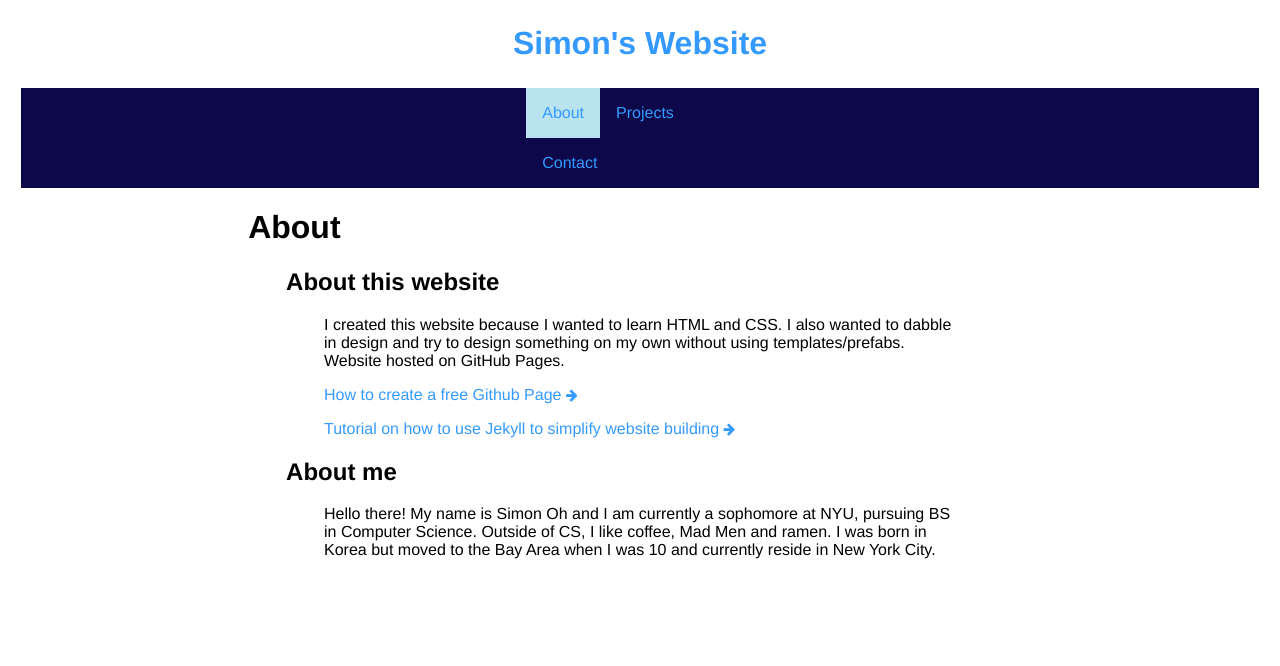
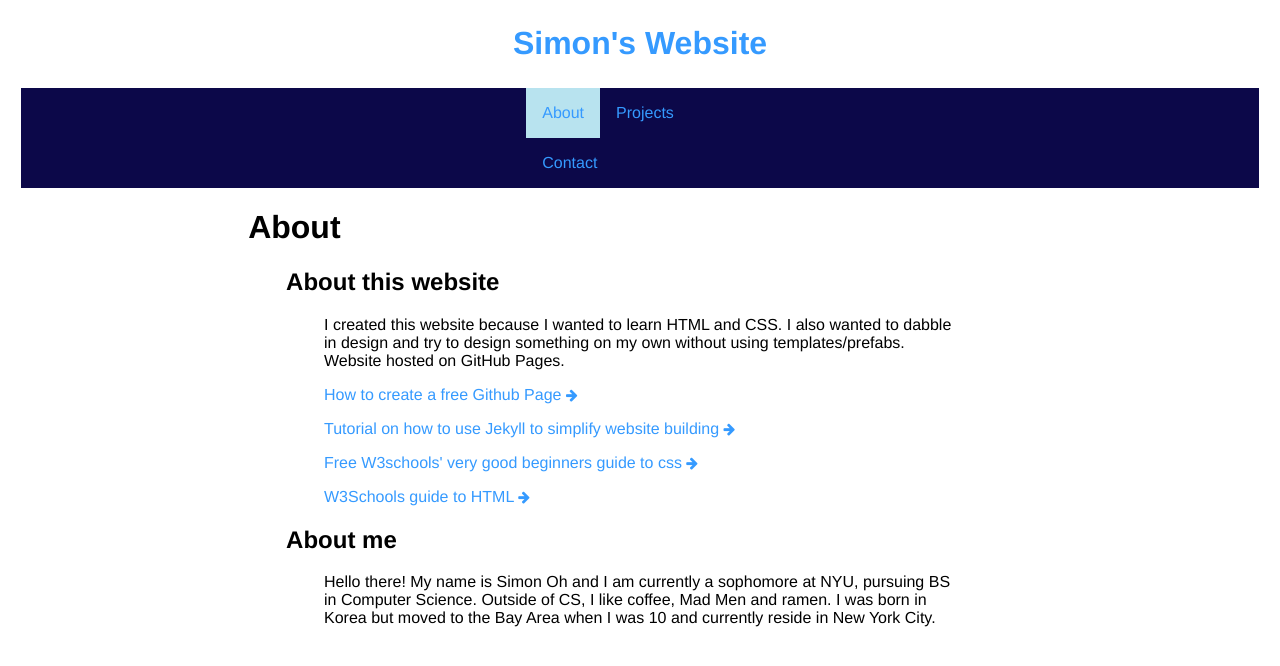
Before and after one commit to simon0h/simon0h.github.io, a Jekyll site: the page built from about/index.html, in a window 1280 px wide. Shown: the top 666 px of the page. Built offline with Jekyll 4.4.1, drawn with Linux system fonts in a browser that asks for light colours.

Commit message:
Update index.html

```diff
--- a/about/index.html
+++ b/about/index.html
@@ -26,6 +26,8 @@
 		<p> I created this website because I wanted to learn HTML and CSS. I also wanted to dabble in design and try to design something on my own without using templates/prefabs. Website hosted on GitHub Pages. </p>
 		<p title = "pages.github.com"><a href="https://pages.github.com/"><p class = "links"> How to create a free Github Page <i class="fa fa-arrow-right" style="font-size:85%;"></i></a></p>
 		<p title = "jmcglone.com"><a href="http://jmcglone.com/guides/github-pages/"><p class = "links"> Tutorial on how to use Jekyll to simplify website building <i class="fa fa-arrow-right" style="font-size:85%;"></i></a></p>
+		<p title = "w3schools.com"><a href="https://www.w3schools.com/css/default.asp"><p class = "links"> Free W3schools' very good beginners guide to css <i class="fa fa-arrow-right" style="font-size:85%;"></i></a></p>
+		<p title = "w3schools.com"><a href="https://www.w3schools.com/html/default.asp"><p class = "links"> W3Schools guide to HTML <i class="fa fa-arrow-right" style="font-size:85%;"></i></a></p>
 		<h2> About me</h2>
 		<p> Hello there! My name is Simon Oh and I am currently a sophomore at NYU, pursuing BS in Computer Science. Outside of CS, I like coffee, Mad Men and ramen. I was born in Korea but moved to the Bay Area when I was 10 and currently reside in New York City.</p>
 	</div>
```
